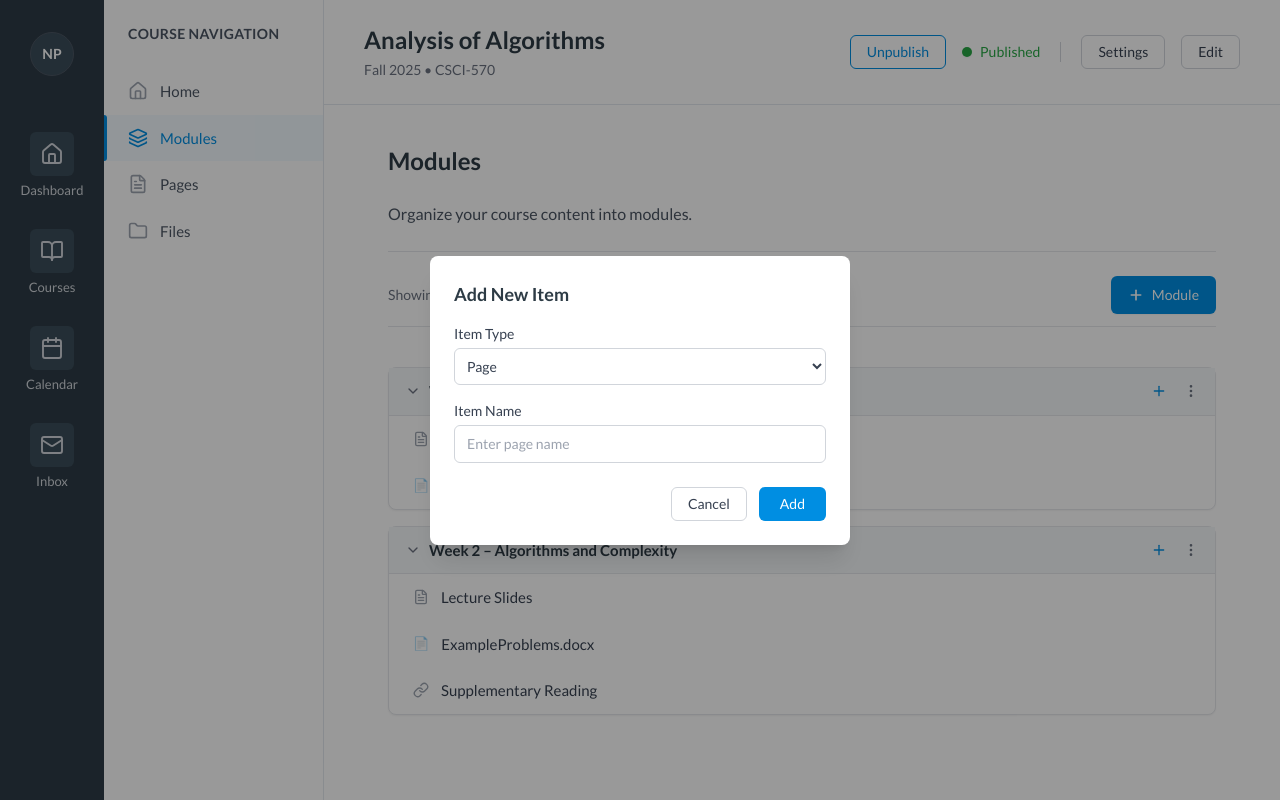
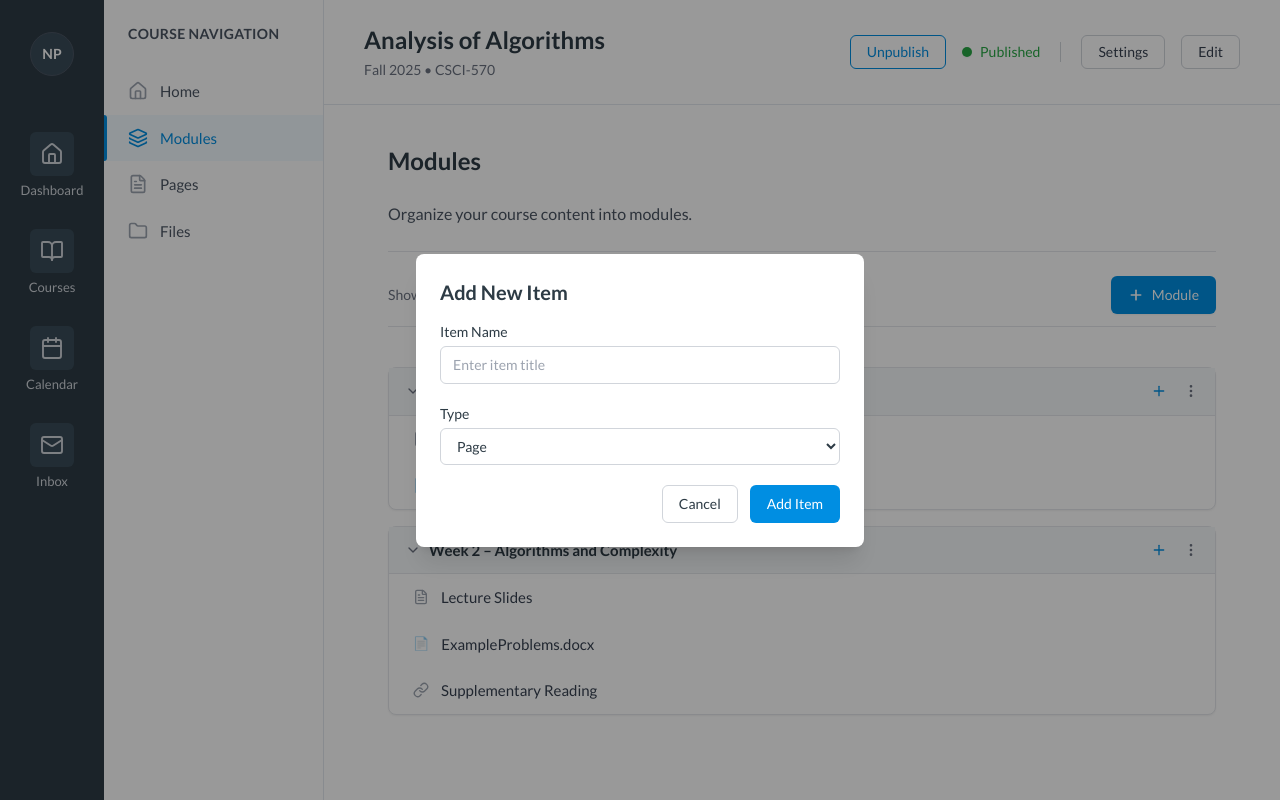
Before and after one commit to NehangPatel23/canvas-clone, a React (Vite) app in the folder canvas-clone/: page /courses/1/modules in a window 1280 px wide. Both pictures are taken after a click on the icon 1159 px from the left and 391 px from the top of the page. Built offline with nearby package versions, Linux system fonts and the light colour scheme.

Commit message:
ui enhancements

```diff
--- a/canvas-clone/src/components/AddItemModal.tsx
+++ b/canvas-clone/src/components/AddItemModal.tsx
@@ -1,59 +1,47 @@
-import { useEffect, useState } from "react";
+import { useState } from "react";
+import CanvasModal from "./CanvasModal";
 
 interface AddItemModalProps {
   onClose: () => void;
-  onAdd: (item: { type: "page" | "file" | "link"; label: string }) => void;
+  onAdd: (item: { type: string; label: string }) => void;
 }
 
 export default function AddItemModal({ onClose, onAdd }: AddItemModalProps) {
-  const [type, setType] = useState<"page" | "file" | "link">("page");
   const [label, setLabel] = useState("");
-  const [visible, setVisible] = useState(false);
+  const [type, setType] = useState("page");
 
-  useEffect(() => {
-    const timer = setTimeout(() => setVisible(true), 10);
-    return () => clearTimeout(timer);
-  }, []);
-
-  const handleSubmit = (e: React.FormEvent) => {
-    e.preventDefault();
+  function handleSubmit() {
     if (!label.trim()) return;
-    onAdd({ type, label: label.trim() });
-    handleClose();
-  };
-
-  const handleClose = () => {
-    setVisible(false);
-    setTimeout(onClose, 150);
-  };
+    onAdd({ type, label });
+    onClose();
+  }
 
   return (
-    <div
-      className={`fixed inset-0 flex items-center justify-center bg-black/40 z-50 transition-opacity duration-150 ease-out ${
-        visible ? "opacity-100" : "opacity-0"
-      }`}
-    >
-      <div
-        className={`bg-white rounded-lg shadow-xl w-[420px] p-6 transform transition-all duration-200 ease-out ${
-          visible ? "opacity-100 scale-100" : "opacity-0 scale-95"
-        }`}
-      >
-        <h2 className="text-lg font-semibold text-canvas-grayDark mb-4">
-          Add New Item
-        </h2>
+    <CanvasModal title="Add New Item" onClose={onClose}>
+      <div className="space-y-5">
+        {/* Label Input */}
+        <div>
+          <label className="block text-sm font-medium text-[#2D3B45] mb-1">
+            Item Name
+          </label>
+          <input
+            type="text"
+            value={label}
+            onChange={(e) => setLabel(e.target.value)}
+            className="w-full border border-gray-300 rounded-md px-3 py-2 text-sm text-[#2D3B45] placeholder-gray-400 focus:ring-1 focus:ring-[#008EE2] focus:border-[#008EE2] outline-none"
+            placeholder="Enter item title"
+          />
+        </div>
 
-        <form onSubmit={handleSubmit}>
-          <div className="flex flex-col gap-4">
+        {/* Type Selector */}
         <div>
-              <label className="block text-sm font-medium text-gray-700 mb-1">
-                Item Type
+          <label className="block text-sm font-medium text-[#2D3B45] mb-1">
+            Type
           </label>
           <select
-                className="w-full border border-gray-300 rounded-md text-sm px-2 py-2 text-gray-700 bg-white focus:ring-2 focus:ring-[#008EE2] focus:border-[#008EE2] outline-none"
             value={type}
-                onChange={(e) =>
-                  setType(e.target.value as "page" | "file" | "link")
-                }
+            onChange={(e) => setType(e.target.value)}
+            className="w-full border border-gray-300 rounded-md px-3 py-2 text-sm text-[#2D3B45] focus:ring-1 focus:ring-[#008EE2] focus:border-[#008EE2] outline-none bg-white"
           >
             <option value="page">Page</option>
             <option value="file">File</option>
@@ -61,37 +49,22 @@ export default function AddItemModal({ onClose, onAdd }: AddItemModalProps) {
           </select>
         </div>
 
-            <div>
-              <label className="block text-sm font-medium text-gray-700 mb-1">
-                Item Name
-              </label>
-              <input
-                type="text"
-                className="w-full border border-gray-300 rounded-md text-sm px-3 py-2 text-gray-800 placeholder-gray-400 focus:ring-2 focus:ring-[#008EE2] focus:border-[#008EE2] bg-white outline-none"
-                placeholder={`Enter ${type} name`}
-                value={label}
-                onChange={(e) => setLabel(e.target.value)}
-              />
-            </div>
-          </div>
-
-          <div className="flex justify-end items-center gap-3 mt-6">
+        {/* Action Buttons */}
+        <div className="flex justify-end gap-3">
           <button
-              type="button"
-              onClick={handleClose}
-              className="px-4 py-[6px] text-sm rounded-md border border-gray-300 text-gray-700 bg-white hover:bg-gray-100 transition-all"
+            onClick={onClose}
+            className="px-4 py-2 text-sm font-medium rounded-md border border-gray-300 text-[#2D3B45] bg-white hover:bg-gray-100 transition-all"
           >
             Cancel
           </button>
           <button
-              type="submit"
-              className="px-5 py-[6px] text-sm rounded-md bg-[#008EE2] hover:bg-[#0079C2] text-white font-medium transition-all"
+            onClick={handleSubmit}
+            className="px-4 py-2 text-sm font-medium rounded-md bg-[#008EE2] text-white hover:bg-[#0079C2] transition-all"
           >
-              Add
+            Add Item
           </button>
         </div>
-        </form>
       </div>
-    </div>
+    </CanvasModal>
   );
 }
--- /dev/null
+++ b/canvas-clone/src/components/CanvasDropdown.tsx
@@ -0,0 +1,85 @@
+import { useEffect, useState, useRef, type RefObject } from "react";
+
+interface CanvasDropdownProps {
+  anchorRef?: RefObject<HTMLElement | null>; // ✅ fully safe and null-tolerant
+  position?: { x: number; y: number };
+  items: { label: string; onClick: () => void; variant?: "danger" }[];
+  onClose: () => void;
+}
+
+export default function CanvasDropdown({
+  anchorRef,
+  position,
+  items,
+  onClose,
+}: CanvasDropdownProps) {
+  const [closing, setClosing] = useState(false);
+  const menuRef = useRef<HTMLDivElement>(null);
+
+  // Compute position (auto flip upward if near bottom)
+  function computePosition() {
+    const rect = anchorRef?.current?.getBoundingClientRect();
+    const MENU_HEIGHT = items.length * 38 + 16;
+    const GAP = 6;
+
+    const bottomY = rect ? rect.bottom + window.scrollY : position?.y ?? 0;
+    const rightX = rect ? rect.right : position?.x ?? 0;
+    const spaceBelow = window.innerHeight - bottomY;
+    const openUp = spaceBelow < MENU_HEIGHT;
+
+    return {
+      top: openUp ? bottomY - MENU_HEIGHT - GAP : bottomY + GAP,
+      left: rightX - 160,
+    };
+  }
+
+  const { top, left } = computePosition();
+
+  // Close when clicking outside
+  useEffect(() => {
+    const handleOutside = (e: MouseEvent) => {
+      if (menuRef.current && !menuRef.current.contains(e.target as Node)) {
+        handleClose();
+      }
+    };
+    document.addEventListener("mousedown", handleOutside);
+    return () => document.removeEventListener("mousedown", handleOutside);
+  }, []);
+
+  function handleClose() {
+    setClosing(true);
+    setTimeout(() => onClose(), 150);
+  }
+
+  return (
+    <div
+      ref={menuRef}
+      className={`fixed z-[999999] w-40 rounded-md border border-gray-200 bg-white text-[#2D3B45] shadow-[0_4px_16px_rgba(0,0,0,0.12)] transition-all ${
+        closing ? "animate-fadeOutUp" : "animate-fadeInUp"
+      }`}
+      style={{
+        top,
+        left,
+        backgroundColor: "#FFFFFF",
+        isolation: "isolate",
+      }}
+    >
+      {items.map((it, i) => (
+        <button
+          key={i}
+          onClick={() => {
+            handleClose();
+            setTimeout(it.onClick, 150);
+          }}
+          className={`block w-full text-left px-4 py-2 text-sm bg-white ${
+            it.variant === "danger"
+              ? "text-red-600 hover:bg-red-50"
+              : "text-gray-700 hover:bg-gray-100"
+          } transition-colors`}
+        >
+          {it.label}
+        </button>
+      ))}
+    </div>
+  );
+}
--- /dev/null
+++ b/canvas-clone/src/components/CanvasModal.tsx
@@ -0,0 +1,58 @@
+import { type ReactNode, useEffect, useRef, useState } from "react";
+
+interface CanvasModalProps {
+  title?: string;
+  children: ReactNode;
+  onClose: () => void;
+  widthClass?: string; // e.g., "max-w-md", "max-w-lg"
+}
+
+export default function CanvasModal({
+  title,
+  children,
+  onClose,
+  widthClass = "max-w-md",
+}: CanvasModalProps) {
+  const [closing, setClosing] = useState(false);
+  const backdropRef = useRef<HTMLDivElement>(null);
+
+  // Fade-out close
+  function handleClose() {
+    setClosing(true);
+    setTimeout(onClose, 200);
+  }
+
+  // Close on Esc or outside-click
+  useEffect(() => {
+    const onKey = (e: KeyboardEvent) => e.key === "Escape" && handleClose();
+    const onClick = (e: MouseEvent) => {
+      if (e.target === backdropRef.current) handleClose();
+    };
+    document.addEventListener("keydown", onKey);
+    document.addEventListener("mousedown", onClick);
+    return () => {
+      document.removeEventListener("keydown", onKey);
+      document.removeEventListener("mousedown", onClick);
+    };
+  }, []);
+
+  return (
+    <div
+      ref={backdropRef}
+      className={`fixed inset-0 z-[100000] flex items-center justify-center bg-black/40 transition-opacity duration-200 ${
+        closing ? "animate-fadeOut" : "animate-fadeIn"
+      }`}
+    >
+      <div
+        className={`bg-white rounded-lg shadow-xl p-6 w-full ${widthClass} mx-4 transform transition-all ${
+          closing ? "animate-scaleOut" : "animate-scaleIn"
+        }`}
+      >
+        {title && (
+          <h2 className="text-xl font-semibold text-[#2D3B45] mb-4">{title}</h2>
+        )}
+        {children}
+      </div>
+    </div>
+  );
+}
--- a/canvas-clone/src/index.css
+++ b/canvas-clone/src/index.css
@@ -16,6 +16,29 @@
   -webkit-font-smoothing: antialiased;
   -moz-osx-font-smoothing: grayscale;
 }
+
+@keyframes fadeIn {
+  from { opacity: 0; }
+  to   { opacity: 1; }
+}
+@keyframes fadeOut {
+  from { opacity: 1; }
+  to   { opacity: 0; }
+}
+@keyframes scaleIn {
+  from { transform: scale(0.95); opacity: 0; }
+  to   { transform: scale(1); opacity: 1; }
+}
+@keyframes scaleOut {
+  from { transform: scale(1); opacity: 1; }
+  to   { transform: scale(0.95); opacity: 0; }
+}
+
+.animate-fadeIn  { animation: fadeIn 0.2s ease-out forwards; }
+.animate-fadeOut { animation: fadeOut 0.2s ease-in forwards; }
+.animate-scaleIn { animation: scaleIn 0.2s ease-out forwards; }
+.animate-scaleOut{ animation: scaleOut 0.2s ease-in forwards; }
+
 
 .shadow-canvas {
   box-shadow: 0 2px 12px rgba(0,0,0,0.1);
```
Also changed, not shown: canvas-clone/src/components/ModuleItem.tsx (+44 -164 lines). Lines whose indentation alone changed are shown as unchanged.
